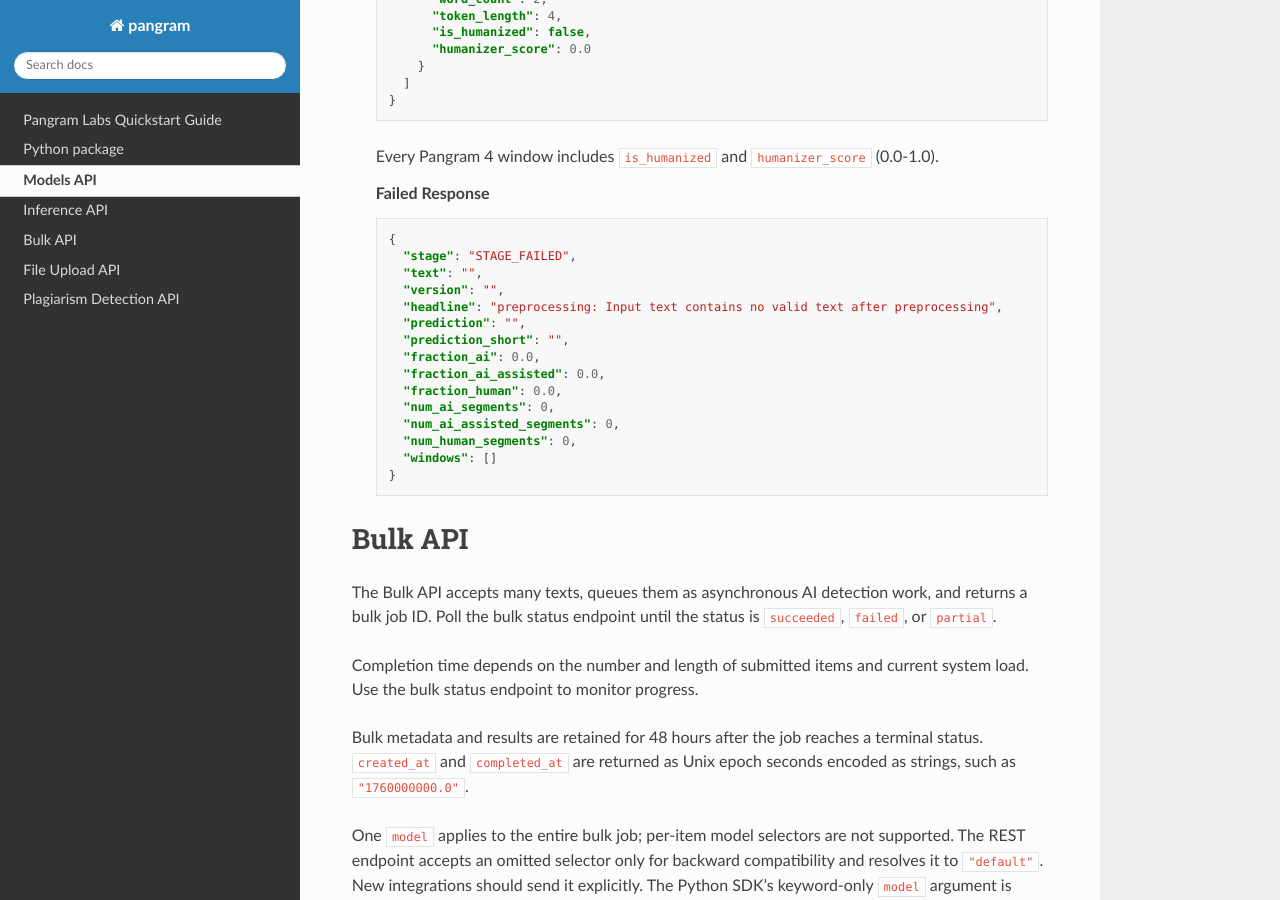
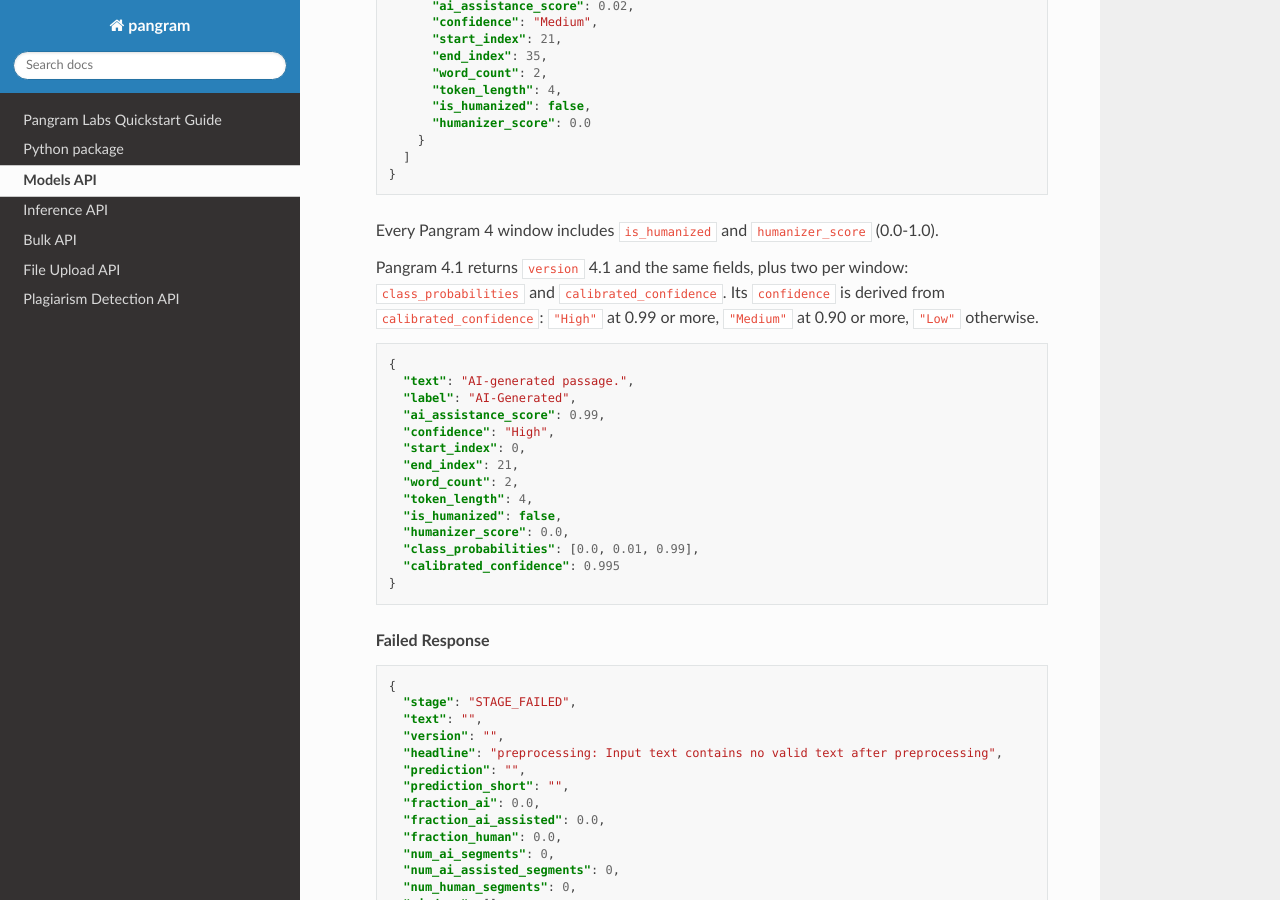
Before and after one commit to pangramlabs/pangram-sdk, a Sphinx documentation site: the page built from docs/api/rest.rst, in a window 1280 px wide and 900 px high, scrolled down 4101 px. Built offline with Sphinx 7.4.7 and the Read the Docs theme 3.1.0, drawn with Linux system fonts in a browser that asks for light colours; some of the changed text lies outside the part shown.

Commit message:
Type and document Pangram 4.1 window fields
Add class_probabilities and calibrated_confidence to PredictionWindow and
describe Pangram 4.1's version, window fields and confidence cuts in the
REST reference, README and tutorial.

Co-Authored-By: Claude Opus 5.5 (1M context) <noreply@anthropic.com>
Claude-Session: https://claude.ai/code/session_017QGGcpnTerFMp2wa7jdsUh

```diff
--- a/docs/api/rest.rst
+++ b/docs/api/rest.rst
@@ -124,7 +124,7 @@ require callers to select a model explicitly:
   :>json int num_ai_segments: Number of text segments classified as AI. Present on success.
   :>json int num_ai_assisted_segments: Number of text segments classified as AI-assisted. Present on success.
   :>json int num_human_segments: Number of text segments classified as human. Present on success.
-  :>json array windows: List of analyzed text windows. Each window includes ``text``, ``label``, ``ai_assistance_score``, string ``confidence``, ``start_index``, ``end_index``, ``word_count``, and ``token_length``. Pangram 4 windows also include ``is_humanized`` and ``humanizer_score``. Present on success.
+  :>json array windows: List of analyzed text windows. Each window includes ``text``, ``label``, ``ai_assistance_score``, string ``confidence``, ``start_index``, ``end_index``, ``word_count``, and ``token_length``. Pangram 4 and 4.1 windows also include ``is_humanized`` and ``humanizer_score``. Pangram 4.1 windows also include ``class_probabilities`` (three floats summing to 1: Human, AI-Assisted, AI-Generated) and ``calibrated_confidence`` (the estimated probability, 0.0-1.0, that the window's label is correct). Present on success.
   :>json string dashboard_link: A link to the dashboard page containing the full classification result. Present on success when public_dashboard_link is true.
 
   **Request Headers**
@@ -197,6 +197,28 @@ require callers to select a model explicitly:
 
   Every Pangram 4 window includes ``is_humanized`` and
   ``humanizer_score`` (0.0-1.0).
+
+  Pangram 4.1 returns ``version`` 4.1 and the same fields, plus two per
+  window: ``class_probabilities`` and ``calibrated_confidence``. Its
+  ``confidence`` is derived from ``calibrated_confidence``: ``"High"`` at 0.99
+  or more, ``"Medium"`` at 0.90 or more, ``"Low"`` otherwise.
+
+  .. code-block:: json
+
+    {
+      "text": "AI-generated passage.",
+      "label": "AI-Generated",
+      "ai_assistance_score": 0.99,
+      "confidence": "High",
+      "start_index": 0,
+      "end_index": 21,
+      "word_count": 2,
+      "token_length": 4,
+      "is_humanized": false,
+      "humanizer_score": 0.0,
+      "class_probabilities": [0.0, 0.01, 0.99],
+      "calibrated_confidence": 0.995
+    }
 
   **Failed Response**
 
--- a/docs/tutorial.rst
+++ b/docs/tutorial.rst
@@ -83,6 +83,12 @@ Pangram 4 returns ``version == "4.0"``. Every Pangram 4 window includes
 are ``"AI-Generated"``, ``"AI-Assisted"``, or ``"Human Written"``;
 lightly/moderately assisted variants are not returned. ``confidence`` remains
 a string.
+
+Pangram 4.1 returns ``version == "4.1"`` and the same window fields, plus
+``class_probabilities`` (Human, AI-Assisted, AI-Generated) and
+``calibrated_confidence``, the estimated probability that the window's label is
+correct. Its ``confidence`` is ``"High"`` at 0.99 or more, ``"Medium"`` at 0.90
+or more, and ``"Low"`` otherwise.
 
 Results remain normal dictionaries. Typed applications can import
 ``PredictionResult``, ``PredictionWindow``, ``BulkResultsPage``, and
```
Also changed, not shown: README.md (+6 -0 lines), 2 other files.
